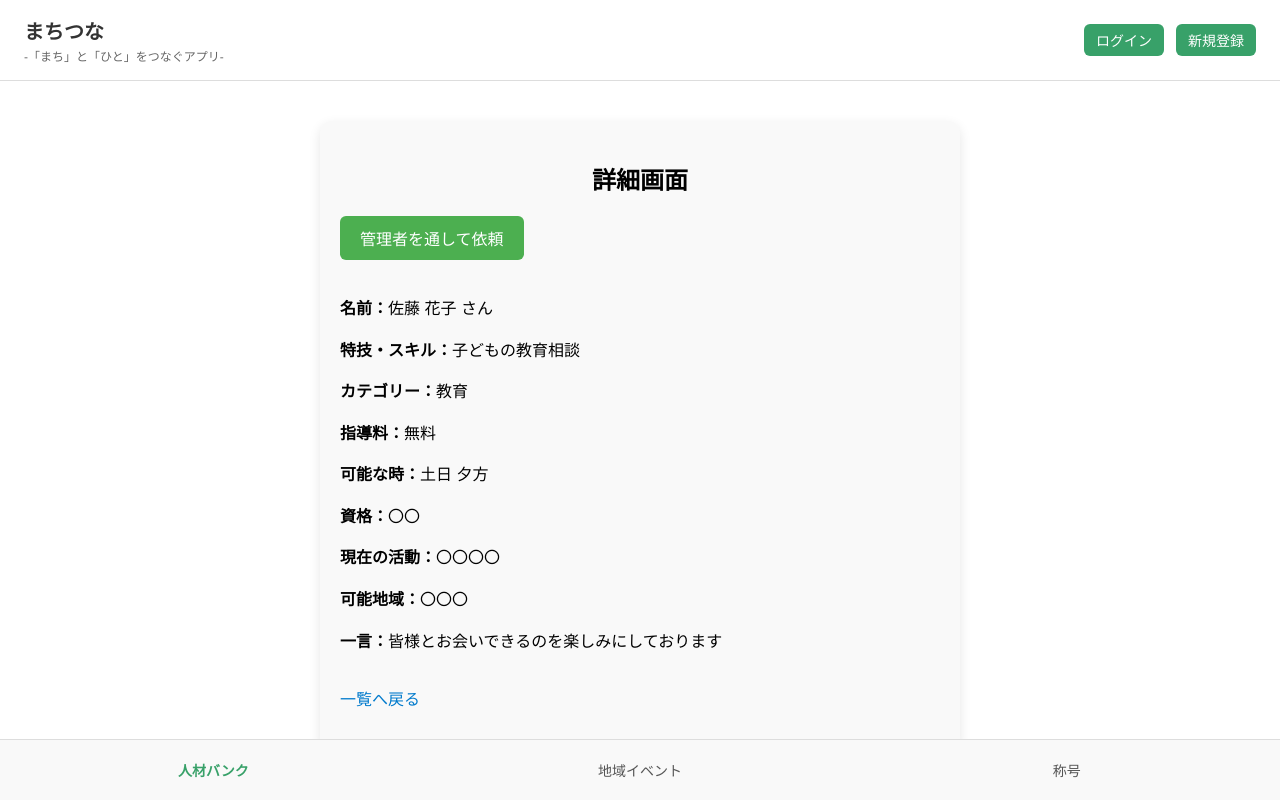
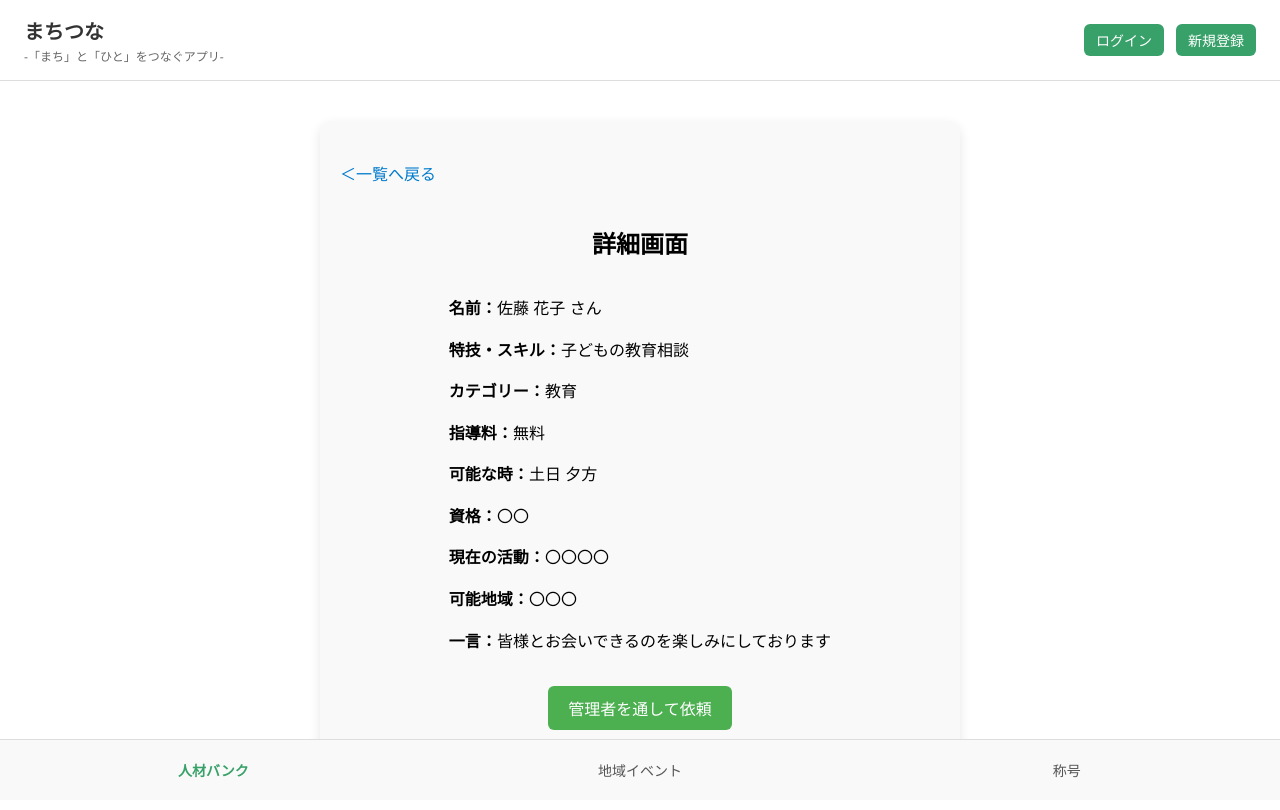
Before and after one commit to ashizawakazuki/machitsuna, a React (Create React App) app: page /talent-bank/1 in a window 1280 px wide. Built offline with nearby package versions, Linux system fonts and the light colour scheme.

Commit message:
fix:詳細画面の修正

```diff
--- a/src/pages/TalentDetail.css
+++ b/src/pages/TalentDetail.css
@@ -1,5 +1,3 @@
-/* src/pages/TalentDetail.css */
-
 .talent-detail {
   max-width: 600px;
   margin: 40px auto;
@@ -8,6 +6,10 @@
   background-color: #f9f9f9;
   box-shadow: 0 4px 12px rgba(0, 0, 0, 0.1);
   font-family: "Helvetica Neue", sans-serif;
+  display: flex;
+  flex-direction: column;
+  align-items: center; /* 中央配置 */
+
   }
 
   .talent-detail h2 {
@@ -37,14 +39,16 @@
     background-color: #4CAF50;
     color: white;
     padding: 10px 20px;
+    margin-top: 20px;
     margin-bottom: 20px;
     border: none;
     border-radius: 6px;
     font-size: 16px;
     cursor: pointer;
     transition: background-color 0.3s ease;
+    text-align: center;
   }
 
   .contact-button:hover {
-    background-color: #45a049;
+    background-color: #2f855a;
   }
--- a/src/pages/TalentDetail.js
+++ b/src/pages/TalentDetail.js
@@ -27,8 +27,9 @@ const talentData = [
 
     return (
       <div className="talent-detail">
+        <Link to="/talent-bank" className="back-link">{'＜'}一覧へ戻る</Link>
         <h2>詳細画面</h2>
-        <button className="contact-button">管理者を通して依頼</button>
+        <div className="event-content">
           <p><strong>名前：</strong>{talent.name} さん</p>
           <p><strong>特技・スキル：</strong>{talent.skill}</p>
           <p><strong>カテゴリー：</strong>{talent.category}</p>
@@ -38,7 +39,9 @@ const talentData = [
           <p><strong>現在の活動：</strong>〇〇〇〇</p>
           <p><strong>可能地域：</strong>〇〇〇</p>
           <p><strong>一言：</strong>皆様とお会いできるのを楽しみにしております</p>
-        <Link to="/talent-bank" className="back-link">一覧へ戻る</Link>
+        </div>
+        <button className="contact-button">管理者を通して依頼</button>
+
       </div>
     );
   };
```
Also changed, not shown: src/pages/EventDetail.css (+3 -4 lines). Lines whose indentation alone changed are shown as unchanged.
